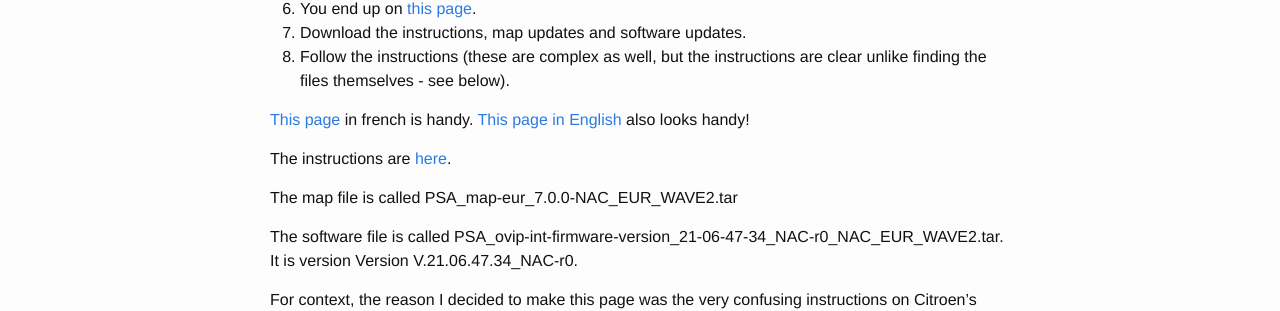
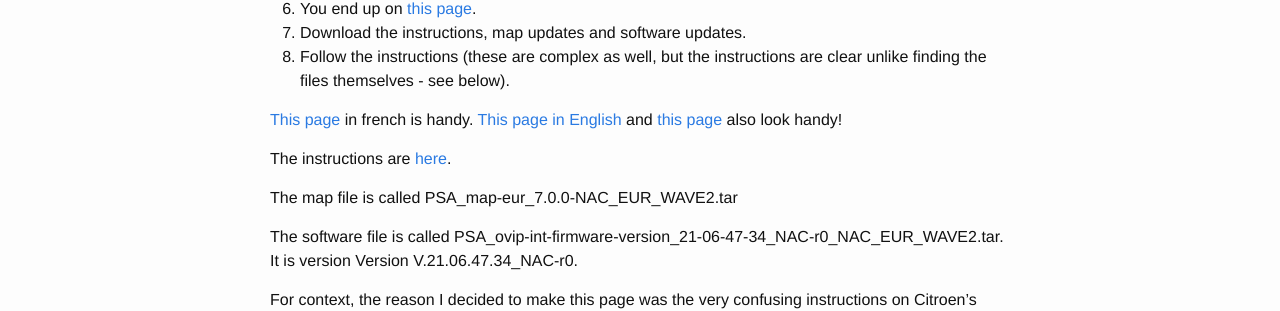
Before and after one commit to neil-ca-moore/neil-ca-moore.github.io, a Jekyll site: the page built from _posts/2018-02-08-Citroen-updates.markdown, in a window 1280 px wide. Shown: the part 569-880 px from the top of the page. Built offline with Jekyll 4.4.1, drawn with Linux system fonts in a browser that asks for light colours; nearby versions of some CDN libraries; comment, search, counter and statistics services are not loaded.

Commit message:
anotehr good link

```diff
--- a/_posts/2018-02-08-Citroen-updates.markdown
+++ b/_posts/2018-02-08-Citroen-updates.markdown
@@ -20,7 +20,7 @@ To get the updates do the following
 7. Download the instructions, map updates and software updates.
 8. Follow the instructions (these are complex as well, but the instructions are clear unlike finding the files themselves - see below).
 
-[This page](http://citroen.cricou.net/NAC/Tutorial_NAC_Mise_à_jour_firmware_ou_cartographie.pdf) in french is handy. [This page in English](http://c4owners.org/plugins/forum/forum_viewtopic.php?226475) also looks handy!
+[This page](http://citroen.cricou.net/NAC/Tutorial_NAC_Mise_à_jour_firmware_ou_cartographie.pdf) in french is handy. [This page in English](http://c4owners.org/plugins/forum/forum_viewtopic.php?226475) and [this page](https://en.discussions.tomtom.com/built-in-car-navigation-25/citroen-c4-picasso-connect-nav-usability-1010966/index5.html) also look handy!
 
 The instructions are [here](https://mycitroen-uk.citroen.com/Resources/Content/GB/ESP/04_Services/ConnectNAV/Citroën_Navigation_Map_Download_Instruction_Manual.pdf).
 
```
